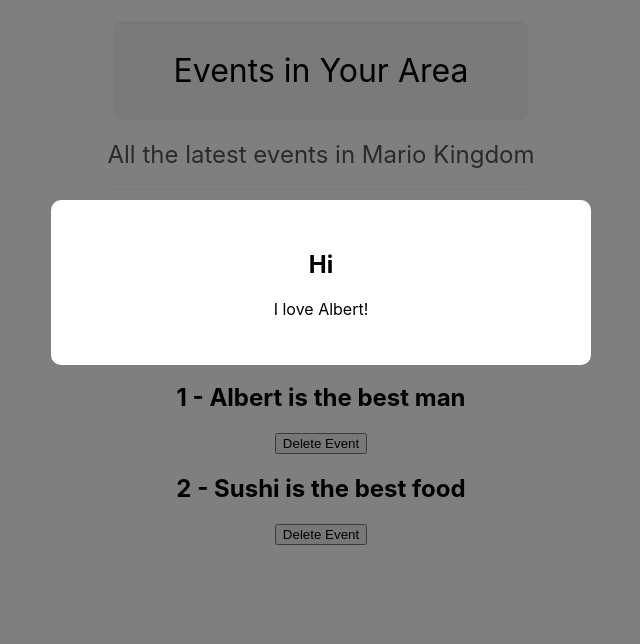
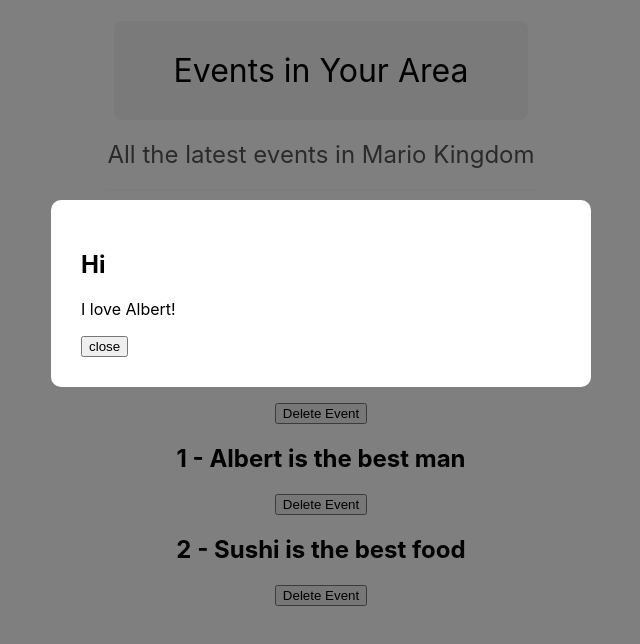
Before and after one commit to sunnyvuu/learning-react-basics, a React (Create React App) app: page / in a window 1280 px wide. Shown: the top 644 px of the page, without its empty margins (319-959 px from the left). Built offline with nearby package versions, Linux system fonts and the light colour scheme.

Commit message:
added portal to modal component

```diff
--- a/src/App.js
+++ b/src/App.js
@@ -5,7 +5,7 @@ import Modal from './components/Modal';
 
 function App() {
   const [showEvents, setShowEvents] = useState(true);
-  const [showFeelings, setShowFeelings] = useState(true);
+  const [showModal, setShowModal] = useState(true);
 
   const [events, setEvents] = useState([
     {title: "Moony is the best cat", id: 1},
@@ -22,12 +22,20 @@ function App() {
     console.log(id);
   }
 
+  const handleModalOpenClose = () => {
+    setShowModal(false);
+
+    if (!showModal) {
+      setShowModal(true);
+    }
+  }
 const subtitle = "All the latest events in Mario Kingdom";
 
   return (
     <div className="App">
       <Title title= "Events in Your Area" subtitle={subtitle}/>
 
+     <button style = {{ margin: 20, backgroundColor: 'pink' }} onClick={handleModalOpenClose}> Click Me to Open Modal </button>
         {showEvents && (
           <div>
             <button onClick={() => setShowEvents(false)}>Hide Events</button>
@@ -52,10 +60,15 @@ const subtitle = "All the latest events in Mario Kingdom";
         <h2>10% Off Coupon Code!!</h2>
         <p>Use the code NINJA10 at the checkout.</p>
       </Modal> */}
-      <Modal>
-        <h2>Hi</h2>
-        <p>I love Albert!</p>
-      </Modal>
+
+        {showModal && ( <Modal handleClose={handleModalOpenClose}>
+            <div>
+              <h2>Hi</h2>
+              <p>I love Albert!</p>
+            </div>
+          </Modal>
+        )}
+
     </div>
   );
 }
--- a/src/components/Modal.js
+++ b/src/components/Modal.js
@@ -1,12 +1,14 @@
 import React from 'react'
+import ReactDOM  from 'react-dom'
 import './Modal.css'
 
-export default function Modal({children}) {
-  return (
+export default function Modal({children, handleClose}) {
+  return ReactDOM.createPortal((
     <div className="modal-backdrop">
         <div className="modal">
             {children}
+            <button onClick={handleClose}>close</button>
         </div>
     </div>
-  )
+  ), document.body)
 }
```
